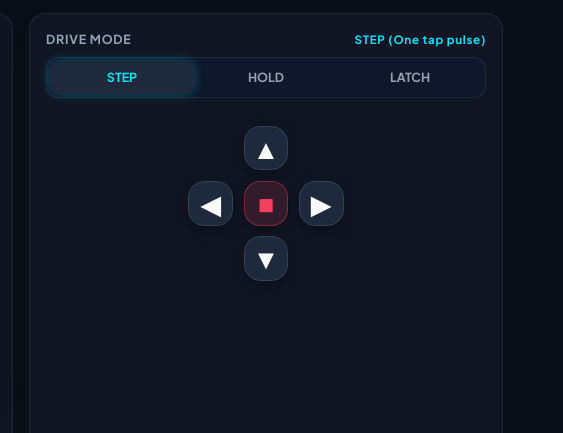
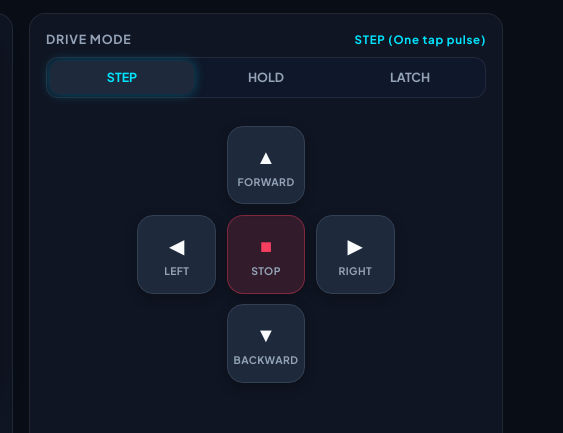
Before and after one commit to sumitrathor1/FPV_Car, a plain HTML site: page Frontend/index.html in a window 1280 px wide. Shown: the part 70-503 px from the top of the page, 717-1280 px from the left. Drawn offline with nearby package versions, Linux system fonts and the light colour scheme; no server answers.

Commit message:
Add clear FORWARD, BACKWARD, LEFT, RIGHT, and STOP text labels on D-Pad buttons

```diff
--- a/Frontend/index.html
+++ b/Frontend/index.html
@@ -300,13 +300,30 @@
         border: 1px solid #334155;
         border-radius: 16px;
         color: var(--text-primary);
-        font-size: 1.7rem;
+        font-size: 1.25rem;
         display: flex;
+        flex-direction: column;
         align-items: center;
         justify-content: center;
+        gap: 3px;
         cursor: pointer;
         transition: transform 0.08s ease, background 0.1s ease, border-color 0.1s ease, box-shadow 0.1s ease;
         box-shadow: 0 4px 12px rgba(0, 0, 0, 0.3);
+      }
+
+      .dpad-btn span.label {
+        font-size: 0.65rem;
+        font-weight: 700;
+        letter-spacing: 0.04em;
+        text-transform: uppercase;
+        color: var(--text-secondary);
+        pointer-events: none;
+      }
+
+      .dpad-btn:active span.label,
+      .dpad-btn.pressed span.label,
+      .dpad-btn.latched span.label {
+        color: inherit !important;
       }
 
       /* MODE 0 (STEP) EFFECT - Electric Cyan Quick Flash */
@@ -549,15 +566,30 @@
             <!-- Clean D-PAD -->
             <div class="dpad-container">
               <div></div>
-              <button class="dpad-btn drive-btn" data-cmd="F" aria-label="Forward">▲</button>
+              <button class="dpad-btn drive-btn" data-cmd="F" aria-label="Forward">
+                ▲
+                <span class="label">FORWARD</span>
+              </button>
               <div></div>
 
-              <button class="dpad-btn drive-btn" data-cmd="L" aria-label="Left">◀</button>
-              <button class="dpad-btn stop-btn stop-action" data-cmd="S" onclick="stopCar()" aria-label="Stop">■</button>
-              <button class="dpad-btn drive-btn" data-cmd="R" aria-label="Right">▶</button>
+              <button class="dpad-btn drive-btn" data-cmd="L" aria-label="Left">
+                ◀
+                <span class="label">LEFT</span>
+              </button>
+              <button class="dpad-btn stop-btn stop-action" data-cmd="S" onclick="stopCar()" aria-label="Stop">
+                ■
+                <span class="label">STOP</span>
+              </button>
+              <button class="dpad-btn drive-btn" data-cmd="R" aria-label="Right">
+                ▶
+                <span class="label">RIGHT</span>
+              </button>
 
               <div></div>
-              <button class="dpad-btn drive-btn" data-cmd="B" aria-label="Reverse">▼</button>
+              <button class="dpad-btn drive-btn" data-cmd="B" aria-label="Backward">
+                ▼
+                <span class="label">BACKWARD</span>
+              </button>
               <div></div>
             </div>
 
```
